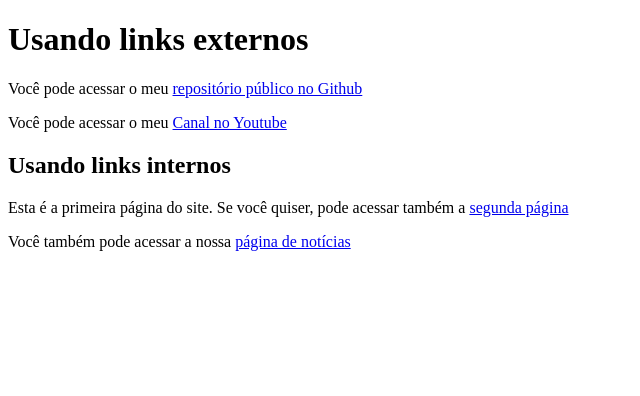
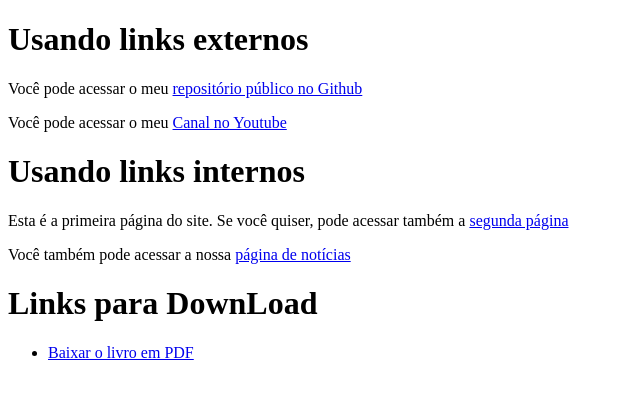
Before and after one commit to fabiosimplis/Curso-em-Video-html-css, a plain HTML site: page ex010/index.html in a window 1280 px wide. Shown: the whole page, without its empty margins (0-640 px from the left). Drawn offline with Linux system fonts and the light colour scheme.

Commit message:
MOD01CAP010A03 - Links para Download

```diff
--- a/ex010/index.html
+++ b/ex010/index.html
@@ -9,8 +9,12 @@
     <h1>Usando links externos</h1>
     <p>Você pode acessar o meu <a href="https://gustavoguanabara.github.io/" target="_blank" rel="external"> repositório público no Github</a></p>
     <p>Você pode acessar o meu <a href="https://youtube.com/cursoemvideo/" target="_blank" rel="external"> Canal no Youtube</a></p>
-    <h2>Usando links internos</h2>
+    <h1>Usando links internos</h1>
     <p>Esta é a primeira página do site. Se você quiser, pode acessar também a <a href="page02.html" rel="next">segunda página</a></p>
     <p>Você também pode acessar a nossa <a href="noticias/pag003.html" rel="next" target="_self">página de notícias</a></p>
+    <h1>Links para DownLoad</h1>
+    <ul>
+        <li><a href="livro/keyboard-shortcuts-linux.pdf" download="cheat_sheet.pdf" type="application/pdf">Baixar o livro em PDF</a></li>
+    </ul>
 </body>
 </html>
```
Also changed, not shown: 1 other file.
